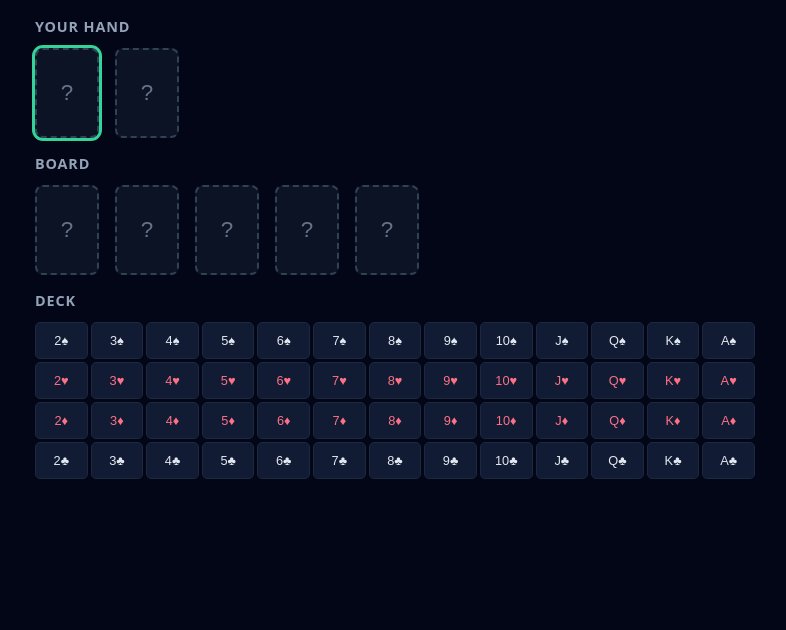
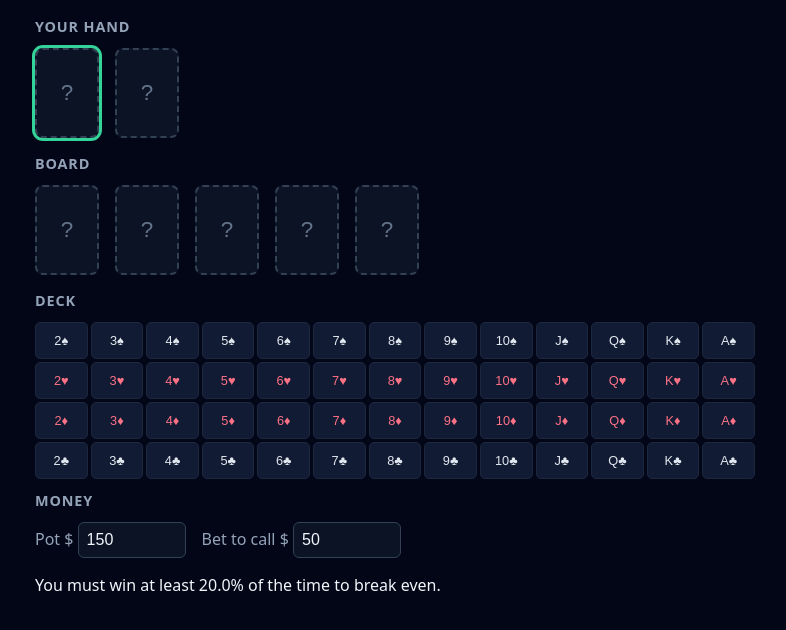
Before and after one commit to Archaryy/poker-probability-calculator, a plain HTML site: page index.html in a window 1280 px wide. Shown: the part 88-718 px from the top of the page, without its empty margins (245-1031 px from the left). Drawn offline with Linux system fonts and the light colour scheme.

Commit message:
add pot and bet and odds system

```diff
--- a/index.html
+++ b/index.html
@@ -28,6 +28,12 @@
 <h2>Deck</h2>
 <div id="deck"></div>
   <!-- Later steps: add new HTML below this line -->
+<h2>Money</h2>
+<div class="row">
+  <label>Pot $ <input type="number" id="pot" value="150" min="0"></label>
+  <label>Bet to call $ <input type="number" id="bet" value="50" min="0"></label>
+</div>
+<p id="odds"></p>
 
   <script src="script.js"></script>
 </body>
--- a/script.js
+++ b/script.js
@@ -69,3 +69,31 @@ function render() {
 }
 
 render();
+
+const potInput = document.getElementById('pot');
+const betInput = document.getElementById('bet');
+const oddsText = document.getElementById('odds');
+
+function getPot() { return Number(potInput.value) || 0; }
+function getBet() { return Number(betInput.value) || 0; }
+
+// break even formula
+function requiredEquity(pot, bet) {
+    return bet / (pot + 2 * bet);
+}
+
+function showOdds() {
+    const pot = getPot();
+    const bet = getBet();
+    if(bet > 0) {
+        const percent = (requiredEquity(pot, bet) * 100).toFixed(1);
+        oddsText.textContent = 'You must win at least ' + percent + '% of the time to break even.';
+    } else {
+        oddsText.textContent = 'No bet to call. Checking is free.';
+    }
+    onChange();
+}
+
+potInput.addEventListener('input', showOdds);
+betInput.addEventListener('input', showOdds);
+showOdds();
--- a/style.css
+++ b/style.css
@@ -60,3 +60,13 @@ h2 {
 }
 .pick.red { color: #fb7185; }
 .pick.used { opacity: 0.3; }
+label { color: #94a3b8; }
+input { width: 90px; }
+input, select {
+  padding: 8px;
+  border: 1px solid #334155;
+  border-radius: 6px;
+  background: #0b1325;
+  color: #f1f5f9;
+  font-size: 1rem;
+}
```
